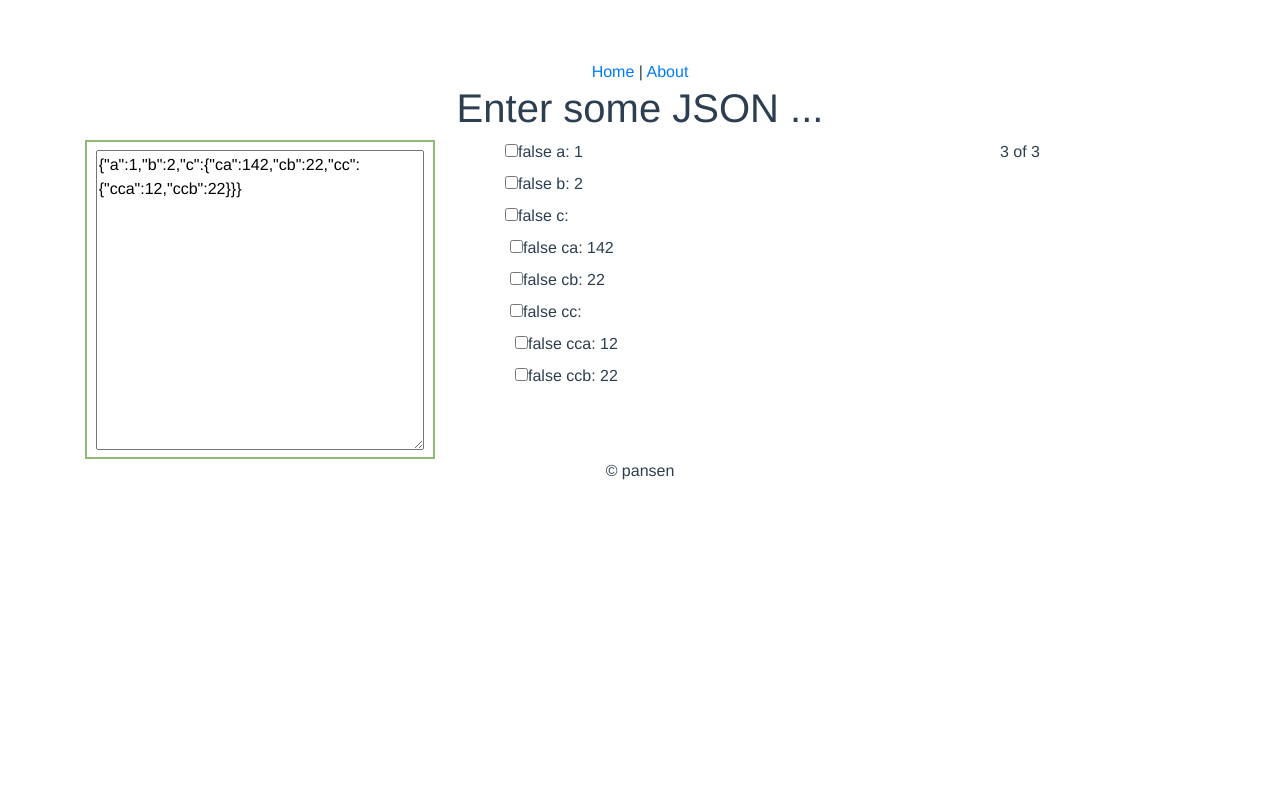
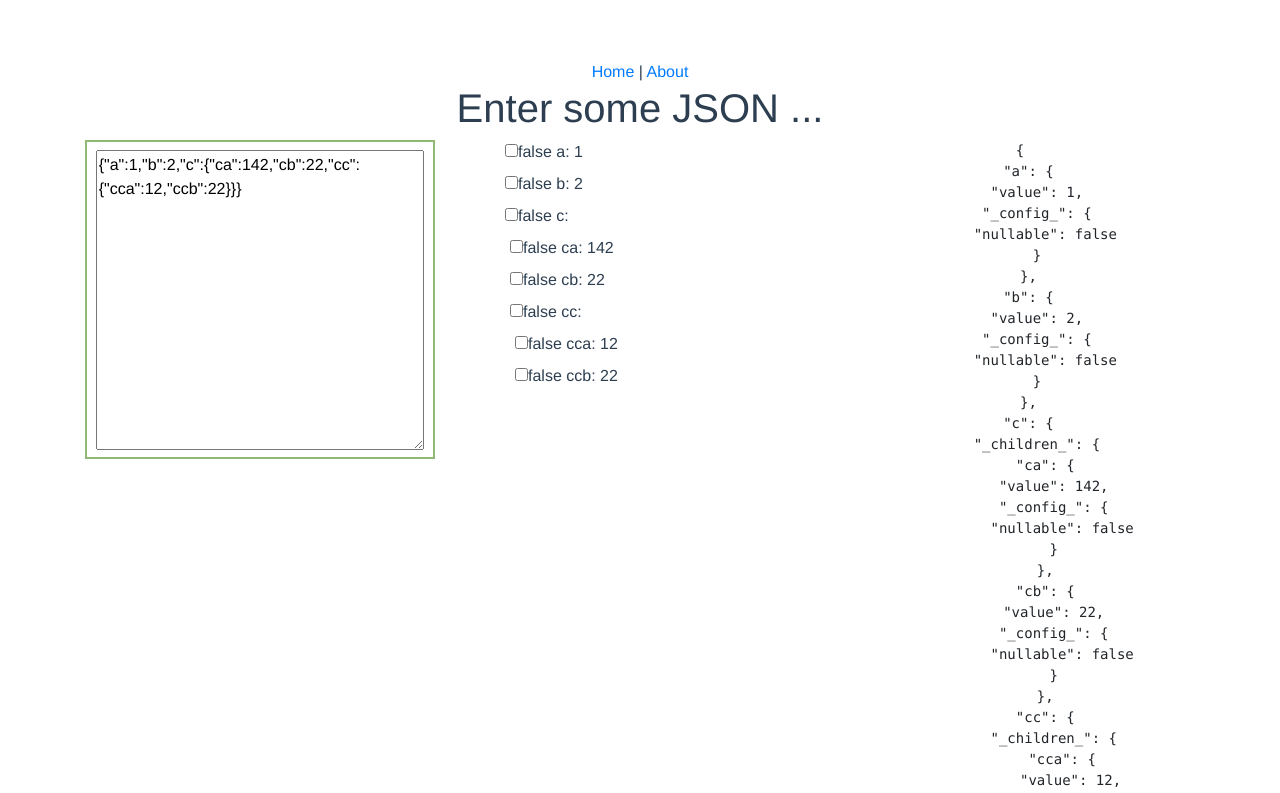
Before and after one commit to pansen/jschonc, a Vue app: page / in a window 1280 px wide. Shown: the top 793 px of the page. Built offline with nearby package versions, Linux system fonts and the light colour scheme.

Commit message:
Add some output view

```diff
--- a/src/components/Index.vue
+++ b/src/components/Index.vue
@@ -15,7 +15,11 @@
               v-bind:object_="$data.json_parsed"
             ></ItemFilters>
           </b-col>
-          <b-col>3 of 3</b-col>
+          <b-col>
+            <OutputRenderer
+              v-bind:object_="$data.json_processed"
+            ></OutputRenderer>
+          </b-col>
         </b-row>
       </b-container>
     </div>
@@ -28,17 +32,20 @@
   import ztTypes from "@/types/actions";
   import {store} from "@/plugins/VuexPlugin";
   import ItemFilters from "@/components/ItemFilters.vue";
+  import OutputRenderer from "@/components/OutputRenderer.vue";
 
   const _data = {
     'json_input': '',
     'json_parsed': {},
+    'json_processed': {},
     'json_is_valid': true
   };
 
   @Component({
     components: {
       Layout,
-      ItemFilters
+      ItemFilters,
+      OutputRenderer
     },
     data() {
       return _data;
@@ -77,6 +84,7 @@
         },
       });
       _data.json_parsed = store.state[ztTypes.JSON_INPUT];
+      _data.json_processed = store.state[ztTypes.JSON_PROCESSED];
       const _json = JSON.stringify(_data.json_parsed);
       console.log('mounted: %o', _json);
       _data.json_input = _json;
--- /dev/null
+++ b/src/components/OutputRenderer.vue
@@ -0,0 +1,25 @@
+<template>
+  <div class="zt-output-renderer">
+    <pre>{{ $props.object_ }}</pre>
+  </div>
+</template>
+
+<script lang="ts">
+  import {Component, Prop, Vue} from 'vue-property-decorator';
+
+  const _data = {
+    json_processed: {}
+  };
+
+  @Component({})
+  export default class OutputRenderer extends Vue {
+    @Prop() private object_!: object;
+  }
+</script>
+
+<!-- Add "scoped" attribute to limit CSS to this component only -->
+<style scoped>
+  div.filters {
+    border: 1px solid #efefef;
+  }
+</style>
```
